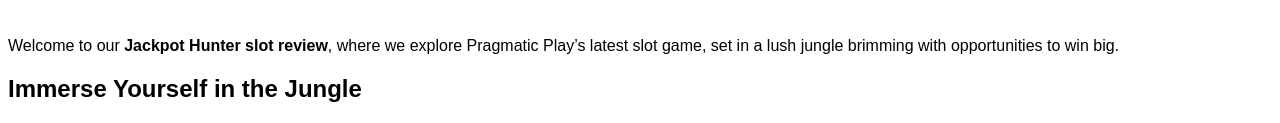
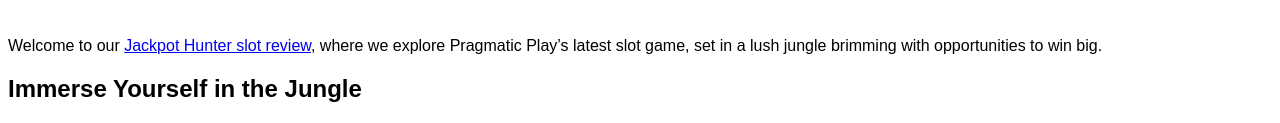
Before and after one commit to gorgievskiff/Jackpot-Hunter-Slot, a plain HTML site: page index.html in a window 1280 px wide. Shown: the part 403-526 px from the top of the page. Drawn offline with Linux system fonts and the light colour scheme.

Commit message:
Update index.html

```diff
--- a/index.html
+++ b/index.html
@@ -20,7 +20,7 @@
 
     <img src="https://api.vistagamble.com/Images/news/b72a52ba-bff0-4d77-9e8c-7c5aac88940f.jpg" alt="Jackpot Hunter Slot">
 
-    <p>Welcome to our <strong>Jackpot Hunter slot review</strong>, where we explore Pragmatic Play’s latest slot game, set in a lush jungle brimming with opportunities to win big.</p>
+    <p>Welcome to our <a href="https://vistagamble.com/article/jackpot-hunter-slot-review-pragmatic-play">Jackpot Hunter slot review</a>, where we explore Pragmatic Play’s latest slot game, set in a lush jungle brimming with opportunities to win big.</p>
 
     <h2>Immerse Yourself in the Jungle</h2>
     <p>The <strong>Jackpot Hunter slot</strong> transports players to a vibrant, verdant jungle. The game’s rich visuals, featuring detailed graphics of exotic plants and wildlife, create an immersive environment. Coupled with an engaging soundtrack that echoes the sounds of the jungle, this slot provides a thrilling gaming experience. This <strong>Jackpot Hunter slot review</strong> highlights how these elements work together to enhance the gameplay.</p>
```
